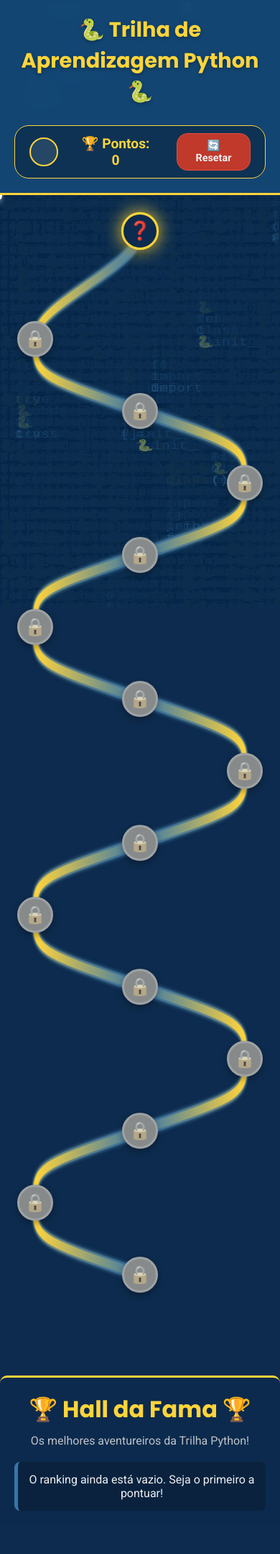
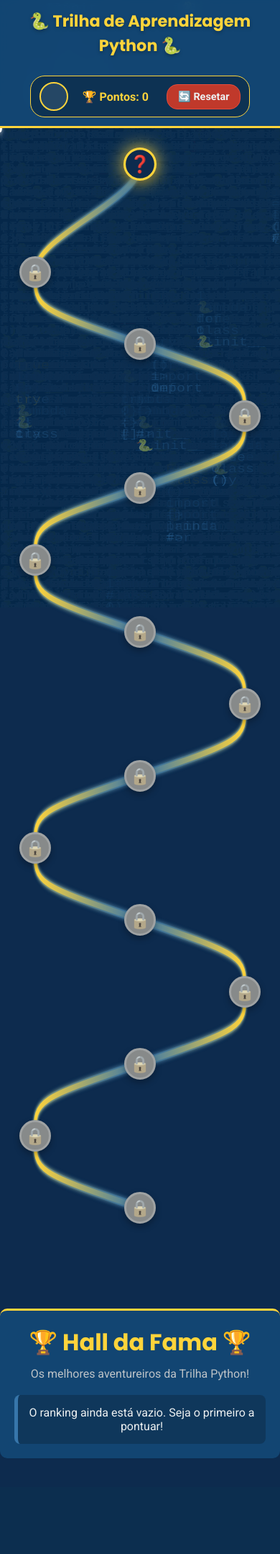
Before and after one commit to danielmeireles1981/PythonAulaInterativa, a Django app: page / in a window 390 px wide. Shown: the whole page at 72% size. After the commit the page ends 2026 px from the top, so only its background shows below. Run offline with Django 5.2, Linux system fonts and the light colour scheme; data that the repository does not hold is empty; some libraries are stand-ins or nearby versions.

Commit message:
ajuste visual no mapa de símbolos

```diff
--- a/interactive_platform/core/static/css/map.css
+++ b/interactive_platform/core/static/css/map.css
@@ -50,8 +50,8 @@ body::before {
     z-index: -1;
     overflow: hidden;
     pointer-events: none;
-    /* Gradiente levemente mais claro para um visual mais suave */
-    background: radial-gradient(1200px 800px at 50% 0%, #154a7a 0%, #123a63 40%, #0d2f4f 100%);
+    /* Gradiente mais claro mantendo o clima noturno */
+    background: radial-gradient(1200px 800px at 50% 0%, #1e6fb0 0%, #185a93 40%, #134d7a 100%);
 }
 
 #background-animation canvas {
@@ -431,6 +431,9 @@ body::before {
     .map-header h1 {
         font-size: 1.8rem;
     }
+    .map-header p {
+        font-size: 0.95rem;
+    }
     .stop-icon {
         width: 50px;
         height: 50px;
@@ -442,6 +445,31 @@ body::before {
     .map-header::before {
         display: none;
     }
+    /* Trilho um pouco mais fino no mobile médio */
+    .snake-path-outline { stroke-width: 14; }
+    .snake-path-fill { stroke-width: 9; }
+    /* Stats mais compactas e com quebra de linha */
+    .gamification-stats {
+        gap: 10px;
+        padding: 8px 12px;
+        flex-wrap: wrap;
+        justify-content: center;
+    }
+}
+
+@media (max-width: 480px) {
+    .map-header { padding: 12px; }
+    .map-header h1 { font-size: 1.4rem; }
+    .map-header p { font-size: 0.9rem; }
+    #player-score { font-size: 1rem; }
+    .stop-icon {
+        width: 44px;
+        height: 44px;
+        font-size: 1.4rem;
+    }
+    /* Trilho ainda mais fino para telas bem pequenas */
+    .snake-path-outline { stroke-width: 12; }
+    .snake-path-fill { stroke-width: 8; }
 }
 
 /* Ajuste para o SVG não cobrir as paradas */
@@ -506,7 +534,8 @@ body::before {
     max-width: 1000px;
     margin: 40px auto;
     padding: 20px;
-    background-color: rgba(13, 43, 78, 0.85);
+    /* Alinha com a cor do header */
+    background-color: rgba(21, 74, 122, 0.85);
     border-top: 3px solid var(--python-yellow);
     border-radius: 10px;
     text-align: center;
--- a/interactive_platform/core/templates/index.html
+++ b/interactive_platform/core/templates/index.html
@@ -174,7 +174,8 @@
 
             const symbols = ['def', 'class', 'import', 'print()', 'for in', 'if else', '()', '{}', '[]', '=>', '🐍', '<>', '"""', '#', 'lambda', 'True', 'False', '__init__'];
             const colors = ['var(--python-blue)', 'var(--python-yellow)', 'var(--python-green)'];
-            const numberOfSymbols = 50; // Aumente para mais densidade
+            // Menos elementos no mobile para melhor performance
+            const numberOfSymbols = window.matchMedia('(max-width: 768px)').matches ? 24 : 50;
 
             for (let i = 0; i < numberOfSymbols; i++) {
                 const symbolEl = document.createElement('div');
```
